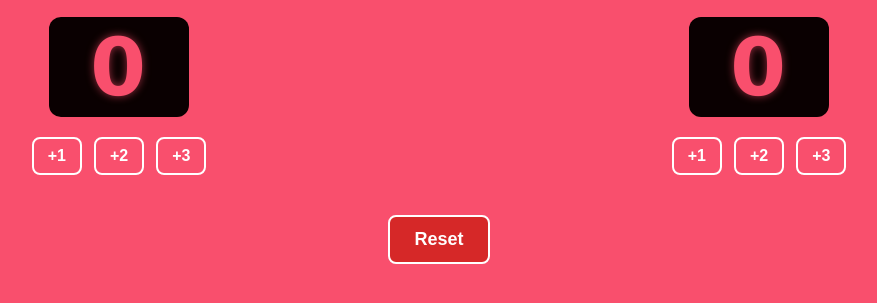
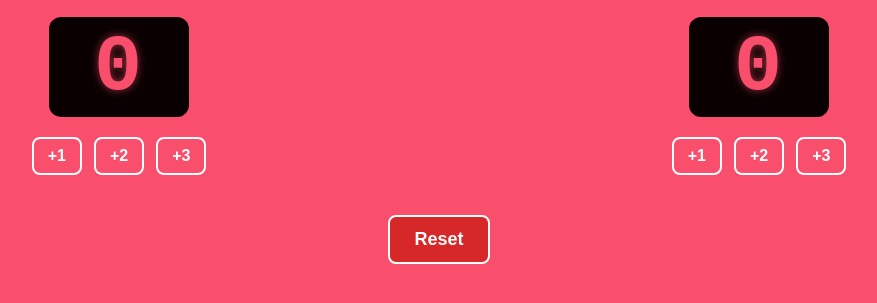
Before and after one commit to ToddCole/score-keeper, a website built with Vite: page index.html in a window 1280 px wide. Shown: the part 81-384 px from the top of the page, without its empty margins (201-1078 px from the left). Built offline with nearby package versions, Linux system fonts and the light colour scheme; a web font is replaced by a local one.

Commit message:
tpe change

```diff
--- a/index.css
+++ b/index.css
@@ -41,7 +41,7 @@ body{
 
 /* Score display */
 .score{
-  font-family:"Verdana", monospace;
+  font-family:"CursedTimer", monospace;
   font-weight:900;
   background:#0a0001;
   color:#F94F6D;
```
